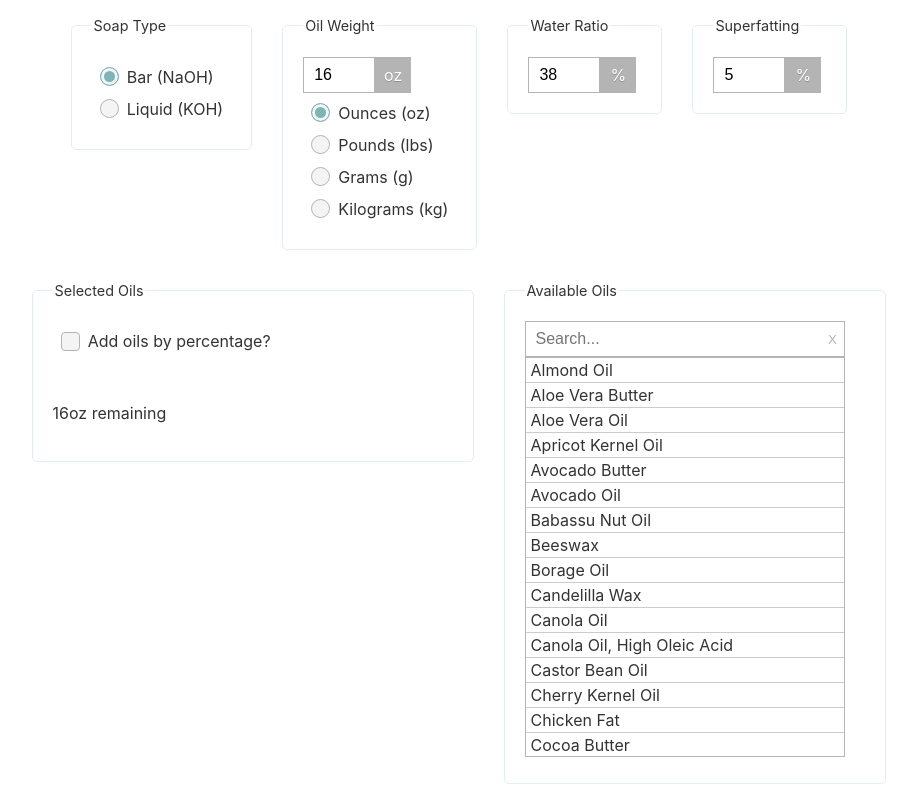
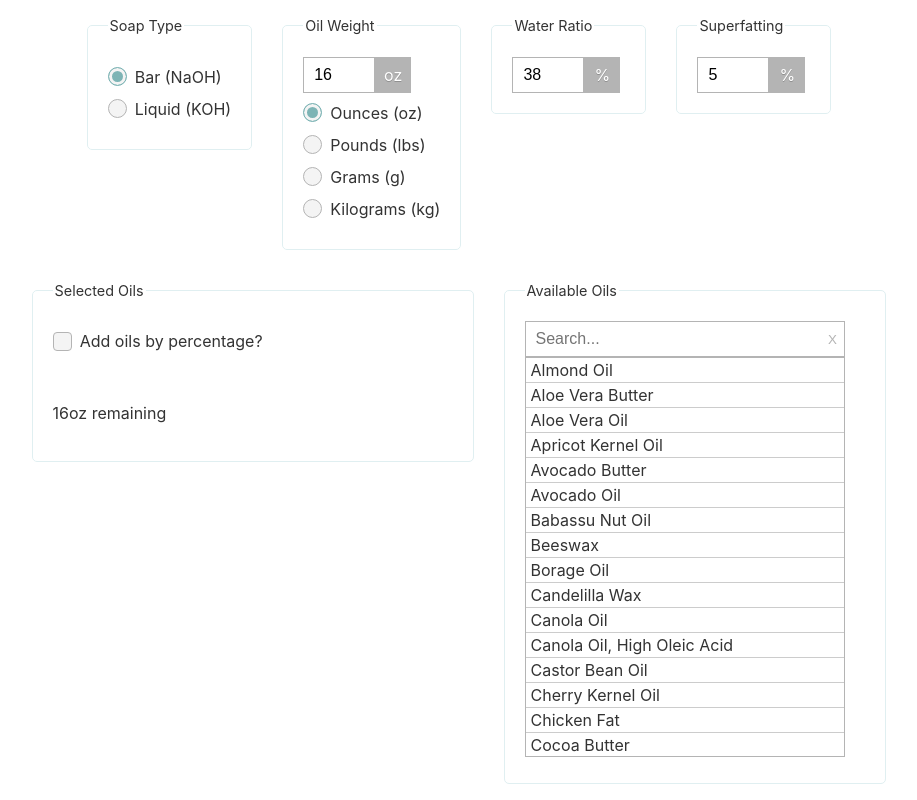
Before and after one commit to joshuahenson/exercises, a React (Create React App) app: page / in a window 1280 px wide. Shown: the whole page, without its empty margins (181-1098 px from the left). Built offline with nearby package versions, Linux system fonts and the light colour scheme.

Commit message:
Adjust margins

```diff
--- a/src/components/Checkbox.css
+++ b/src/components/Checkbox.css
@@ -1,5 +1,5 @@
 .checkbox {
-  margin: 0.5rem;
+  margin: 0.5rem 0;
   user-select: none;
 }
 
--- a/src/components/Radio.css
+++ b/src/components/Radio.css
@@ -1,5 +1,5 @@
 .radio {
-  margin: 0.5rem;
+  margin: 0.5rem 0;
   user-select: none;
 }
 
```
